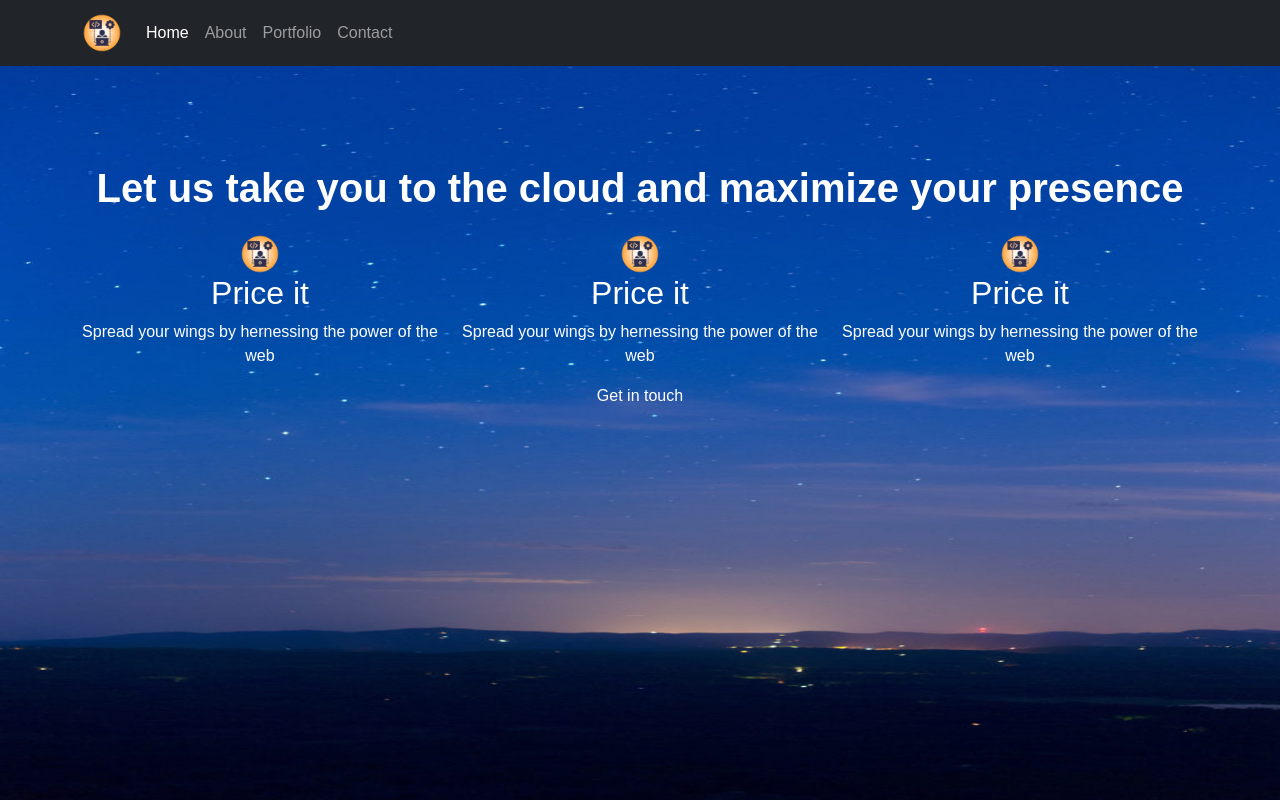
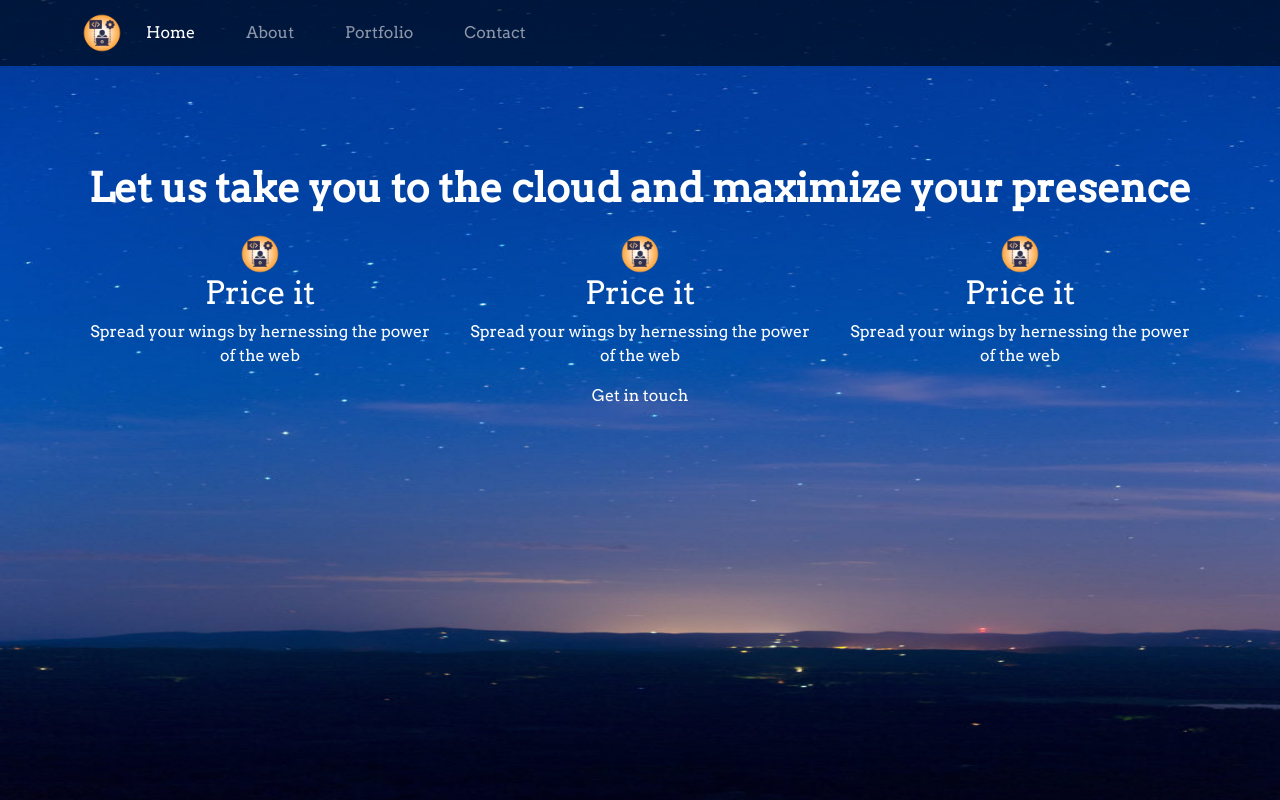
Before and after one commit to chismoc/companyWeb, a plain HTML site: page index.html in a window 1280 px wide. Drawn offline with nearby package versions, Linux system fonts and the light colour scheme.

Commit message:
fix navigation bar

```diff
--- a/index.html
+++ b/index.html
@@ -7,10 +7,14 @@
     <link href="https://cdn.jsdelivr.net/npm/bootstrap@5.2.3/dist/css/bootstrap.min.css" rel="stylesheet" integrity="sha384-rbsA2VBKQhggwzxH7pPCaAqO46MgnOM80zW1RWuH61DGLwZJEdK2Kadq2F9CUG65" crossorigin="anonymous">
     <!--custom Css-->
     <link rel="stylesheet" href="styling.css">
+
+    <link rel="preconnect" href="https://fonts.googleapis.com">
+<link rel="preconnect" href="https://fonts.gstatic.com" crossorigin>
+<link href="https://fonts.googleapis.com/css2?family=Arvo&display=swap" rel="stylesheet">
   </head>
   <body>
    <!--Navigation Bar-->
-   <nav class="navbar navbar-expand-lg navbar-dark bg-dark">
+   <nav class="navbar navbar-expand-lg navbar-dark">
     <div class="container">
       <a class="navbar-brand" href="#">  <img src="images/logo.png" class="logo"></a>
       <button class="navbar-toggler" type="button" data-bs-toggle="collapse" data-bs-target="#navbarNavDropdown" aria-controls="navbarNavDropdown" aria-expanded="false" aria-label="Toggle navigation">
--- a/styling.css
+++ b/styling.css
@@ -5,7 +5,7 @@
   background-size: 100% 100%;
   background-attachment: fixed;
   background-repeat: no-repeat;
-  font-family: Arial, Helvetica, sans-serif;
+  font-family: 'Arvo', serif;;
 
  }
 
@@ -16,9 +16,15 @@
  }
 
  /*navigation bar */
- nav a:hover {
-  border-bottom: solid 1px green;
+ .navbar-dark{
+  background: rgba(0,0,0,0.6);
+ }
+ .nav-item:hover {
+  border-bottom: solid 1px rgba(252, 90, 9, 0.7);
 
+  }
+  .nav-item{
+    margin-right:35px;
   }
   .header p{
     font-weight: bold;
```
